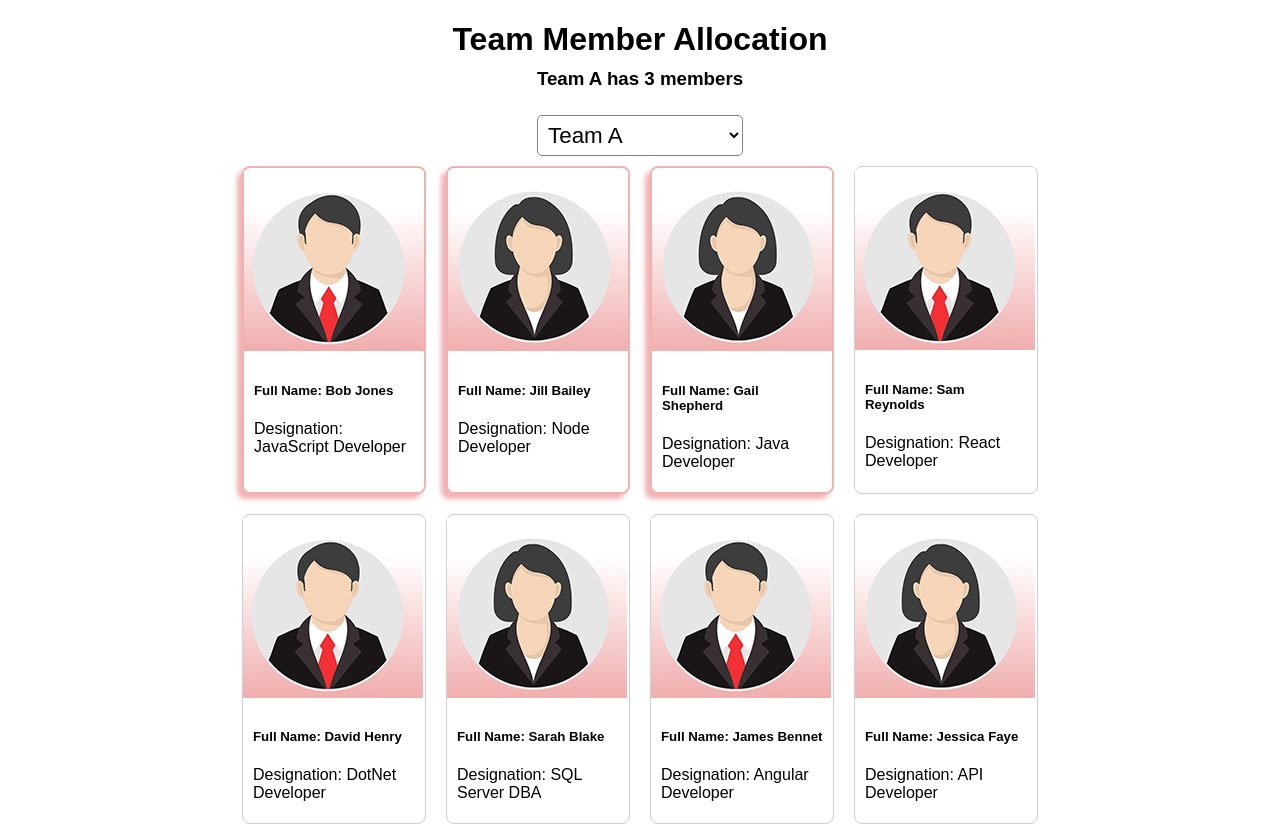
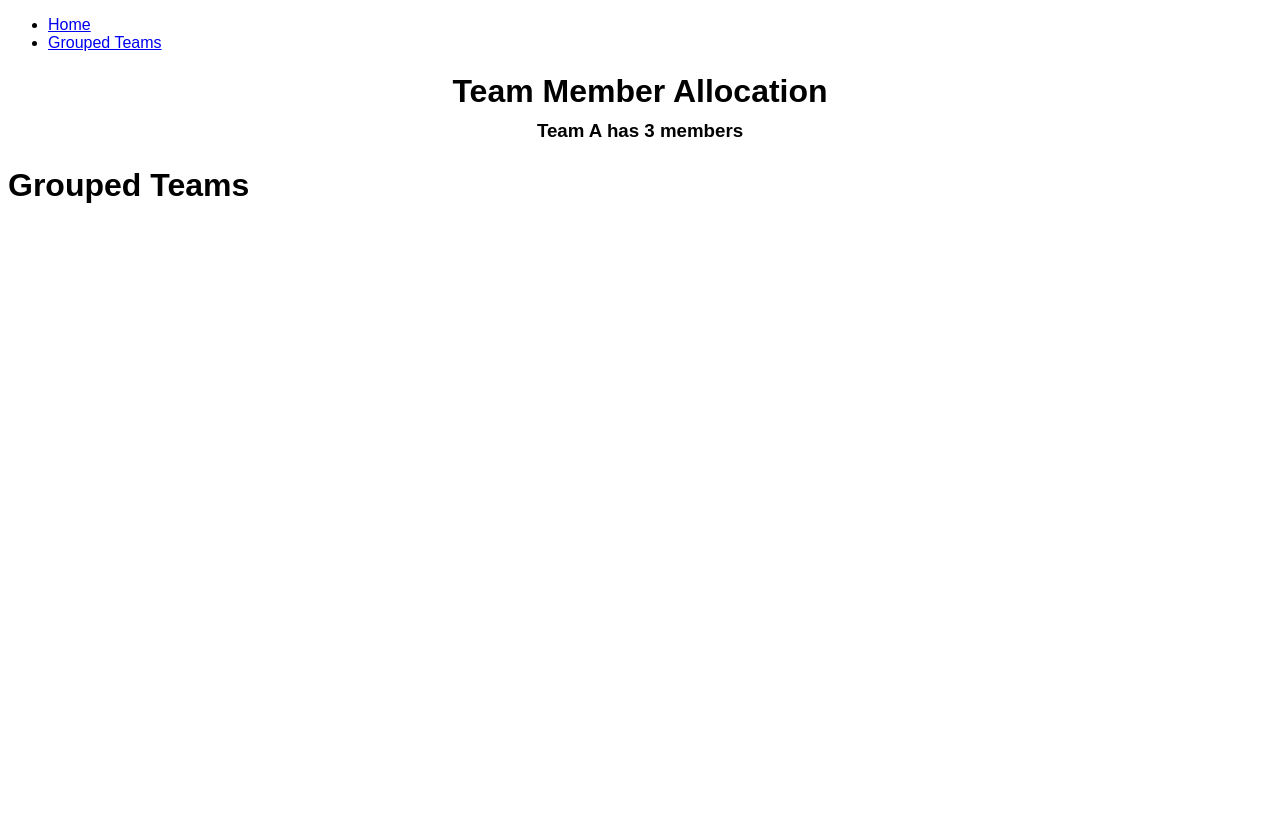
Before and after one commit to muacelle/team-allocation, a React (Vite) app: page /GroupedTeams in a window 1280 px wide. Shown: the top 826 px of the page. After the commit the page ends 800 px from the top, so only its background shows below. Built offline with nearby package versions, Linux system fonts and the light colour scheme.

Commit message:
routes + navbar

```diff
--- a/package.json
+++ b/package.json
@@ -10,7 +10,8 @@
   },
   "dependencies": {
     "react": "^18.2.0",
-    "react-dom": "^18.2.0"
+    "react-dom": "^18.2.0",
+    "react-router-dom": "^6.4.2"
   },
   "devDependencies": {
     "@types/react": "^18.0.17",
--- a/src/App.jsx
+++ b/src/App.jsx
@@ -1,7 +1,10 @@
 import './App.css'
 import { useState, useEffect } from 'react'
+import { BrowserRouter as Router, Route, Routes } from 'react-router-dom'
 import Employees from './components/Employees'
+import GroupedTeams from './components/GroupedTeams'
 import Header from './components/Header'
+import Nav from './components/Nav'
 
 function App() {
 
@@ -119,18 +122,34 @@ function App() {
   }
 
   return (
-    <div className='App'>
+    <Router>
+
+      <Nav/>
       <Header
       selectedTeam={selectedTeam}
       teamMemberCount={teamMemberCount}
       />
+
+      <Routes>
+
+        <Route
+        path='/'
+        element={
           <Employees
           employees={employees}
           selectedTeam={selectedTeam}
           handleEmployeeClick={handleEmployeeClick}
           handleTeamChange={handleTeamChange}
           />
-    </div>
+        }>
+        </Route>
+
+        <Route path='/GroupedTeams' element={<GroupedTeams/>}>
+        </Route>
+
+      </Routes>
+
+    </Router>
   )
 }
 
--- /dev/null
+++ b/src/components/GroupedTeams.jsx
@@ -0,0 +1,11 @@
+const GroupedTeams = () => {
+    return (
+        <main>
+            <div>
+                <h1>Grouped Teams</h1>
+            </div>
+        </main>
+    )
+}
+
+export default GroupedTeams
--- /dev/null
+++ b/src/components/Nav.jsx
@@ -0,0 +1,18 @@
+import { Link } from 'react-router-dom'
+
+const Nav = () => {
+    return (
+        <nav className='navbar'>
+            <ul className='list'>
+                <li className='item'>
+                    <Link className='nav-link' to='/'>Home</Link>
+                </li>
+                <li className='item'>
+                    <Link className='nav-link' to='/GroupedTeams'>Grouped Teams</Link>
+                </li>
+            </ul>
+        </nav>
+    )
+}
+
+export default Nav
```
Also changed, not shown: 1 other file (tests, documents, lock files or other folders). Lines whose indentation alone changed are shown as unchanged.
